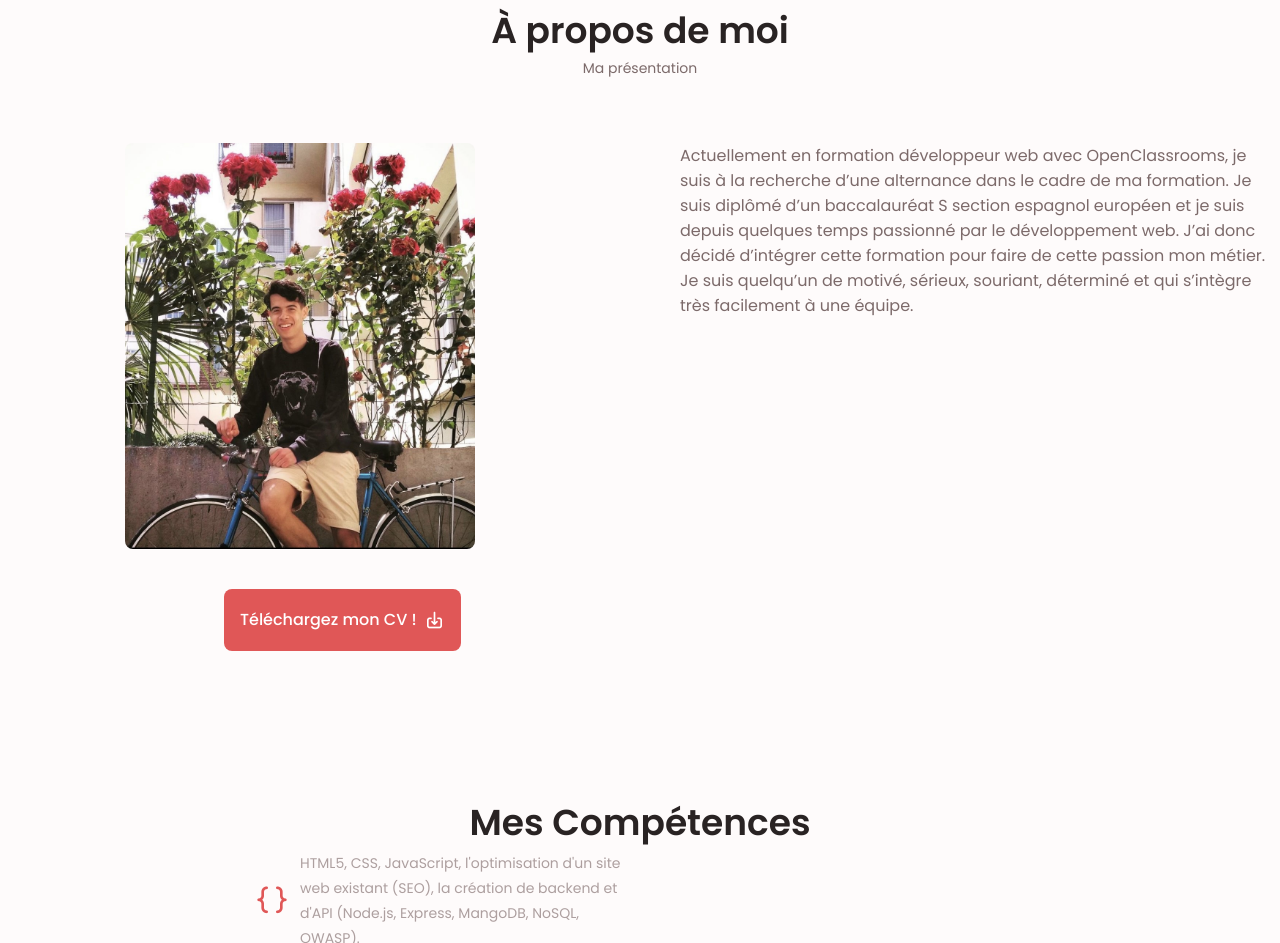
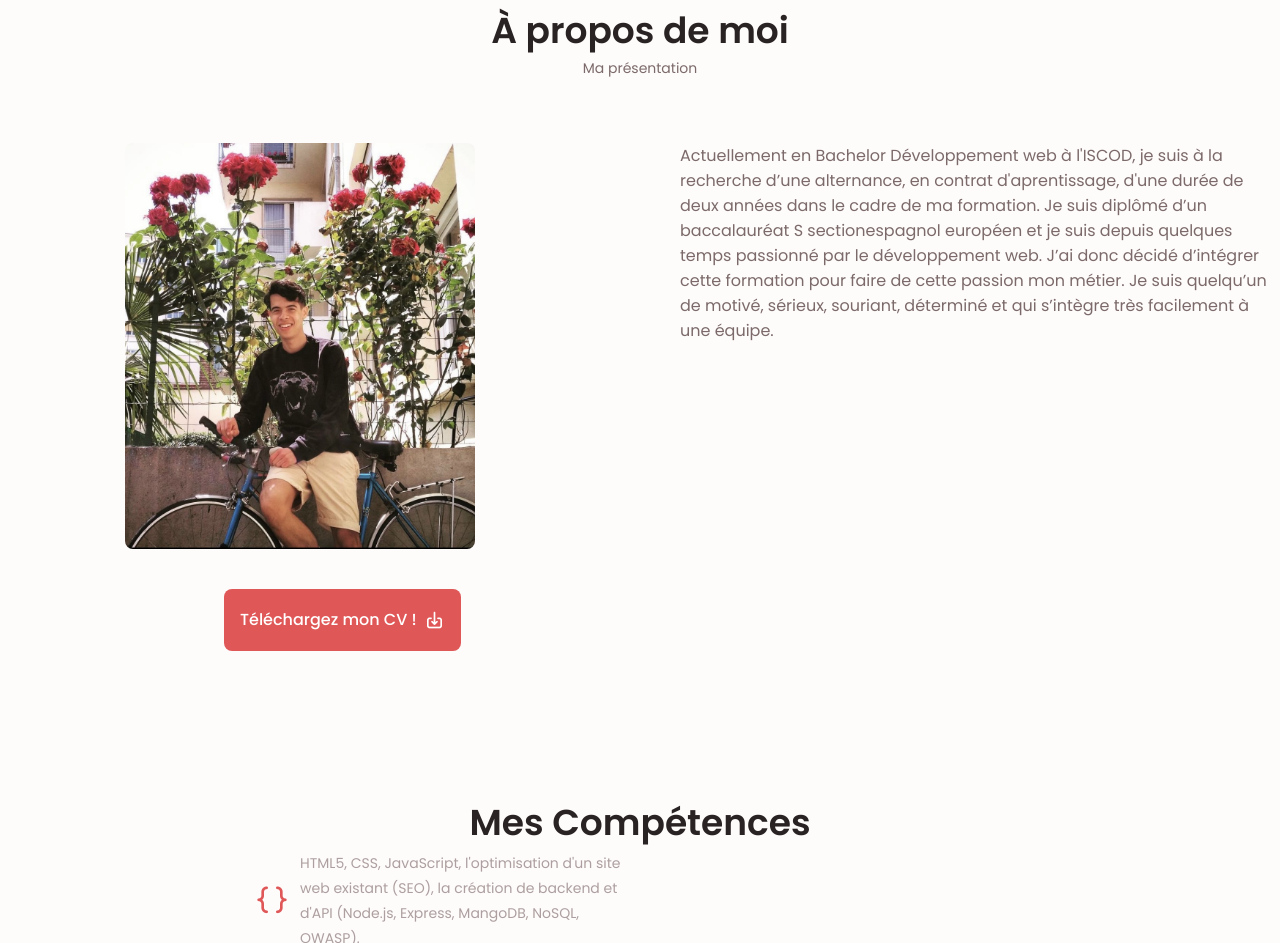
Before and after one commit to LosFouchos/My_CV, a plain HTML site: page index.html in a window 1280 px wide. Shown: the part 768-1711 px from the top of the page. Drawn offline with nearby package versions, Linux system fonts and the light colour scheme; files whose address does not match are found by name.

Commit message:
Update index.html

```diff
--- a/index.html
+++ b/index.html
@@ -131,11 +131,12 @@
         <img src="./img/about.jpg" alt="" class="about__img">
 
         <div class="about__data">
-            <p class="about__description">Actuellement en formation développeur web avec OpenClassrooms, je suis à la recherche
-                d’une alternance dans le cadre de ma formation. Je suis diplômé d’un baccalauréat S section
-                espagnol européen et je suis depuis quelques temps passionné par le développement web. J’ai donc
-                décidé d’intégrer cette formation pour faire de cette passion mon métier. Je suis quelqu’un de
-                motivé, sérieux, souriant, déterminé et qui s’intègre très facilement à une équipe.</p>
+            <p class="about__description">Actuellement en Bachelor Développement web à l'ISCOD, je suis à la recherche
+                d’une alternance, en contrat d'aprentissage, d'une durée de deux années dans le cadre de ma formation.
+                Je suis diplômé d’un baccalauréat S sectionespagnol européen et je suis depuis quelques temps passionné
+                par le développement web. J’ai donc décidé d’intégrer cette formation pour faire de cette passion mon
+                métier. Je suis quelqu’un de motivé, sérieux, souriant, déterminé et qui s’intègre très facilement à
+                une équipe.</p>
                 </div>
             <div class="about__buttons">
                 <a download="" href="./pdf/Tahina_Hugo_Foucher_CV.pdf" class="button button--flex">
```
